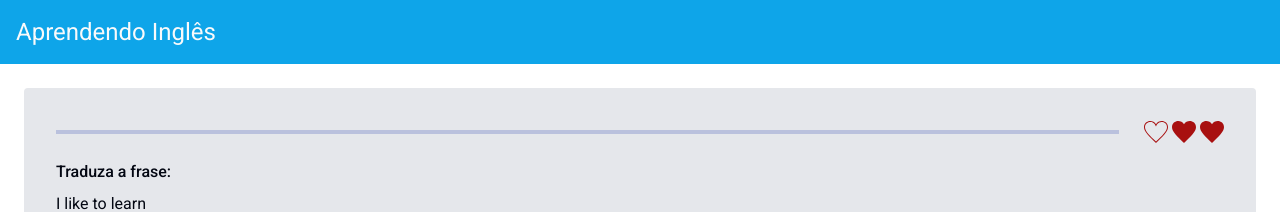
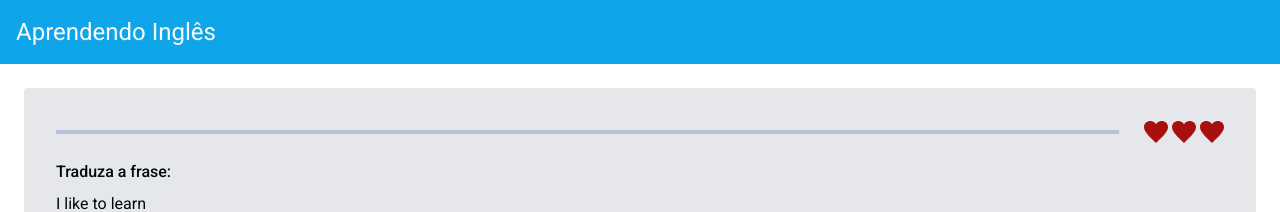
Before and after one commit to augustomarsola/angu-ude-app1, an Angular app: page / in a window 1280 px wide. Shown: the top 212 px of the page. Built offline with nearby package versions, Linux system fonts and the light colour scheme.

Commit message:
Apply dynamic heart visualization

```diff
--- a/src/app/attempts/attempts.component.html
+++ b/src/app/attempts/attempts.component.html
@@ -1,5 +1,3 @@
 <div class="flex gap-1 justify-end">
-  <img [src]="emptyHeart" alt="Coração vazio">
-  <img [src]="fullHeart" alt="Coração vazio">
-  <img [src]="fullHeart" alt="Coração vazio">
+  <img *ngFor="let heart of hearts" [src]="heart.showHeart">
 </div>
--- a/src/app/attempts/attempts.component.ts
+++ b/src/app/attempts/attempts.component.ts
@@ -1,4 +1,5 @@
 import { Component } from '@angular/core';
+import { Heart } from '../shared/heart.model';
 
 @Component({
   selector: 'app-tentativas',
@@ -7,4 +8,10 @@ import { Component } from '@angular/core';
 export class AttemptsComponent {
   public emptyHeart = '../assets/empty-heart.svg';
   public fullHeart = '../assets/full-heart.svg';
+
+  public hearts: Heart[] = [
+    new Heart(true),
+    new Heart(true),
+    new Heart(true),
+  ]
 }
--- /dev/null
+++ b/src/app/shared/heart.model.ts
@@ -0,0 +1,9 @@
+export class Heart {
+  constructor(
+    public isFull: boolean,
+    public fullHeart: string = '../assets/full-heart.svg',
+    public emptyHeart: string = '../assets/empty-heart.svg'
+  ) {}
+
+  public showHeart: string = this.isFull ? this.fullHeart : this.emptyHeart;
+}
```
